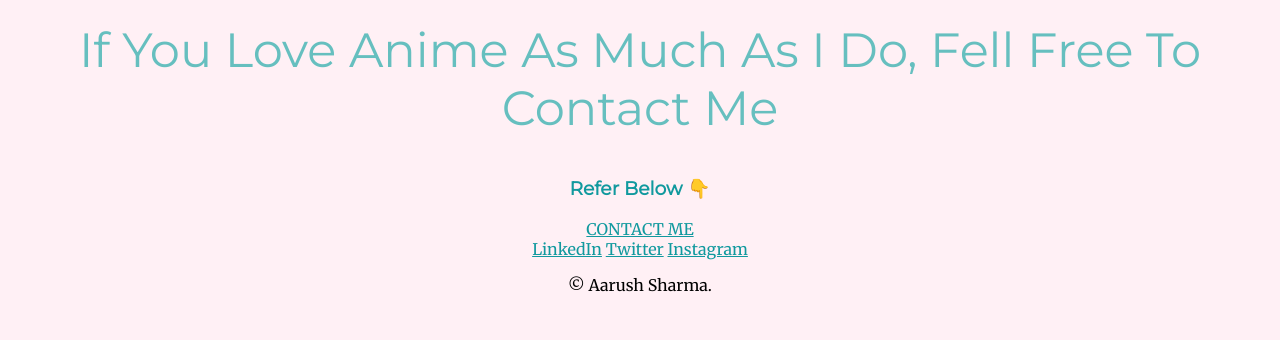
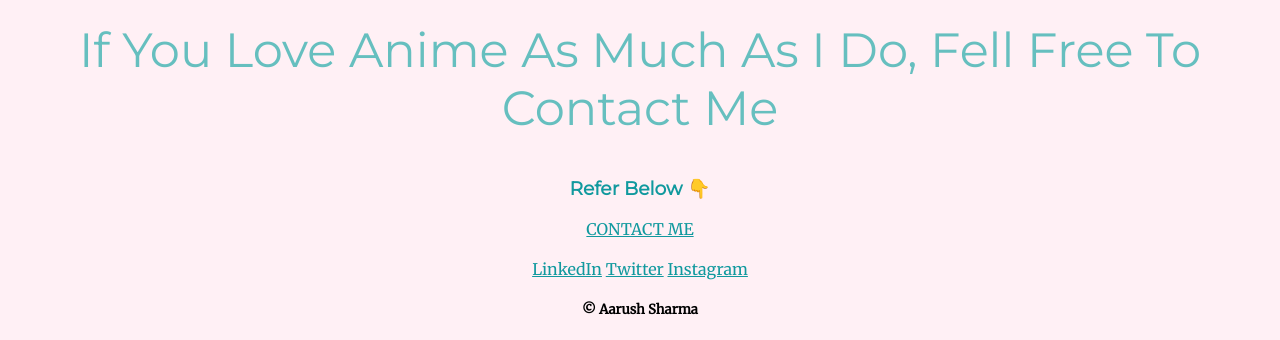
Before and after one commit to Aarusshh/Aarush, a plain HTML site: page index.html in a window 1280 px wide. Shown: the part 3003-3343 px from the top of the page. Before the commit the page ends 3314 px from the top, so only its background shows below. Drawn offline with Linux system fonts and the light colour scheme; files whose address does not match are found by name.

Commit message:
whole update

```diff
--- a/index.html
+++ b/index.html
@@ -4,12 +4,12 @@
 <head>
     <meta charset="UTF-8">
     <title>I Got This!</title>
+    <link rel="stylesheet" href="styles.css">
     <link rel="icon" href="favicon.ico">
     <link rel="preconnect" href="https://fonts.googleapis.com">
     <link rel="preconnect" href="https://fonts.gstatic.com" crossorigin>
     <link href="https://fonts.googleapis.com/css2?family=Merriweather&family=Montserrat&family=Sacramento&display=swap"
         rel="stylesheet">
-    <link rel="stylesheet" href="styles.css">
 </head>
 
 <body>
@@ -19,7 +19,7 @@
         <h2><span class="web-dev">a web designer.</span> </h2>
 
         <img class="bottom-cloud" src="Images\cloud.png" alt="">
-        <img src="Images/mountain.png" alt="">
+        <img src="Images\mountain.png" alt="">
     </div>
     <div class="middle-container">
         <div class="profile">
@@ -56,18 +56,20 @@
         <img src="https://media.giphy.com/media/al7grkbrCChTAPEfyh/giphy.gif" alt="">
         <h2>If You Love Anime As Much As I Do, Fell Free To Contact Me</h2>
         <h3>Refer Below 👇</h3>
-        <a class="btn" href="mailto:sharma6350312007@gmail.com@email.com">CONTACT ME</a>
+        <div class="btndiv">
+            <a class="btn" href="mailto:sharma6350312007@gmail.com">CONTACT ME</a>
+        </div>
     </div>
     </div>
+    <br>
 
 
     <div class="bottom-container">
         <a class="footer-link" href="https://www.linkedin.com/">LinkedIn</a>
         <a class="footer-link" href="https://twitter.com/">Twitter</a>
         <a class="footer-link" href="https://www.instagram.com/aarusht_t/">Instagram</a>
-        <p>© Aarush Sharma.</p>
+        <h5 id="cred">© Aarush Sharma</h5>
     </div>
-
 
 
 </body>
```
